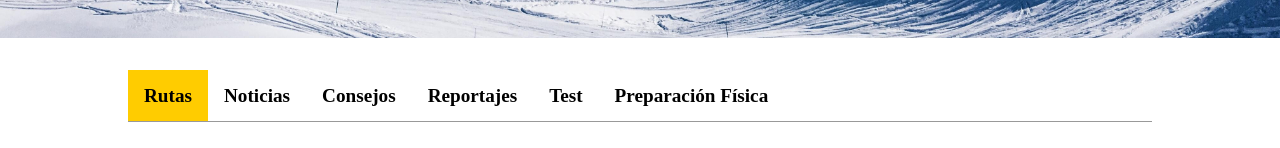
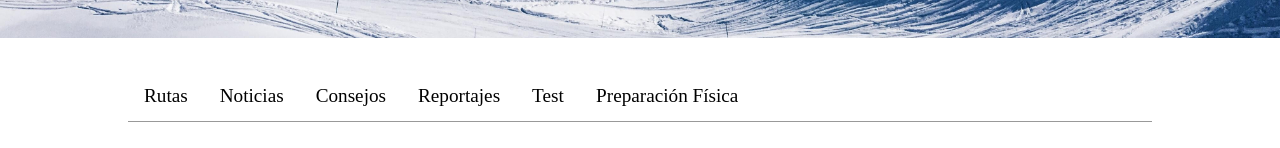
Before and after one commit to javicerezo/tienda-online-v2, a Next.js app: page /blog in a window 1280 px wide. Shown: the part 682-830 px from the top of the page. Built offline with nearby package versions, Linux system fonts and the light colour scheme; no server answers; the database is empty.

Commit message:
Maquetar el navegador de categorías con pathName dinámico

```diff
--- a/src/components/layout/Blog/Header/CategoryNav.scss
+++ b/src/components/layout/Blog/Header/CategoryNav.scss
@@ -4,16 +4,8 @@
 .CategoryNav {
     @include m.flex (row, nowrap, center, center);
     width: 100%;
-    &-container {
-        @include m.flex(column, nowrap, center, center);
-        @include m.tablet {
-            width: 90%;
-        }
-        @include m.desktop {
-            width: 80%;
-        }
-    }
-    &-ul {@include m.flex(row, nowrap, flex-start, center);
+    &-ul {
+        @include m.flex(row, nowrap, flex-start, center);
         width: 100%;
         margin: 0;
         gap: 1rem;
@@ -39,18 +31,24 @@
         background-color: var(--color-gris-claro);
         text-transform: capitalize;
         cursor: pointer;
+        &--mod {
+            background-color: var(--color-fondo);
+            font-style: italic;
+            font-weight: bold;
+        }
         @include m.desktop {
             background-color: var(--color-blanco-contraste);
             border-radius: 0;
             padding: 1rem;
             font-size: 1.2em;
-            font-weight: bold;
+            &--mod {
+                font-weight: bold;
+                font-style: italic;
+                border-bottom: 2px solid var(--color-gris);
+            }
             &:hover {
                 border-bottom: 2px solid var(--color-gris);
             }
         }
-        &--mod {
-            background-color: var(--color-fondo);
-        }
     }
 }
--- a/src/components/layout/Blog/Header/CategoryNav.tsx
+++ b/src/components/layout/Blog/Header/CategoryNav.tsx
@@ -11,23 +11,23 @@
         <nav className='CategoryNav'>
             <ul className="CategoryNav-ul">
                 <Link
-                    className={`CategoryNav-li ${pathName === "/blog" ? "CategoryNav-li--mod" : ""} `}
+                    className={`CategoryNav-li ${pathName === `/blog/categories/rutas` ? "CategoryNav-li--mod" : ""} `}
                     href={`/blog/categories/rutas`}>Rutas</Link>
                 <Link
-                    className={`CategoryNav-li ${pathName === "/" ? "" : ""} `}
+                    className={`CategoryNav-li ${pathName === `/blog/categories/noticias` ? "CategoryNav-li--mod" : ""} `}
                     href={`/blog/categories/noticias`}>Noticias</Link>
                 <Link
-                    className={`CategoryNav-li ${pathName === "/" ? "" : ""} `}
+                    className={`CategoryNav-li ${pathName === `/blog/categories/consejos` ? "CategoryNav-li--mod" : ""} `}
                     href={`/blog/categories/consejos`}>Consejos</Link>
                 <Link
-                    className={`CategoryNav-li ${pathName === "/" ? "" : ""} `}
+                    className={`CategoryNav-li ${pathName === `/blog/categories/reportajes` ? "CategoryNav-li--mod" : ""} `}
                     href={`/blog/categories/reportajes`}>Reportajes</Link>
                 <Link
-                    className={`CategoryNav-li ${pathName === "/" ? "" : ""} `}
+                    className={`CategoryNav-li ${pathName === `/blog/categories/test` ? "CategoryNav-li--mod" : ""} `}
                     href={`/blog/categories/test`}>Test</Link>
                 <Link
-                    className={`CategoryNav-li ${pathName === "/" ? "" : ""} `}
-                    href={`/blog/categories/preparación-física`}>Preparación Física</Link>
+                    className={`CategoryNav-li ${pathName === `/blog/categories/preparacion-fisica` ? "CategoryNav-li--mod" : ""} `}
+                    href={`/blog/categories/preparacion-fisica`}>Preparación Física</Link>
             </ul>
         </nav>
     )
```
